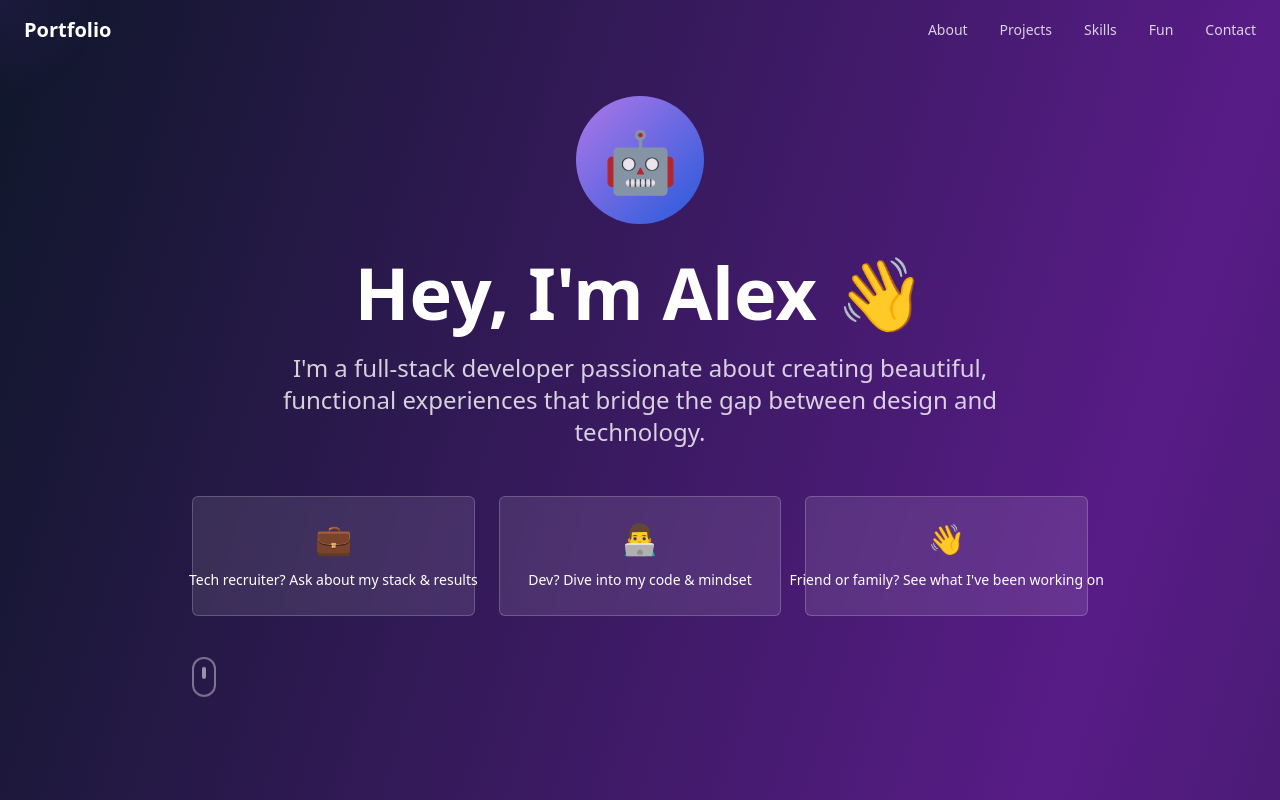
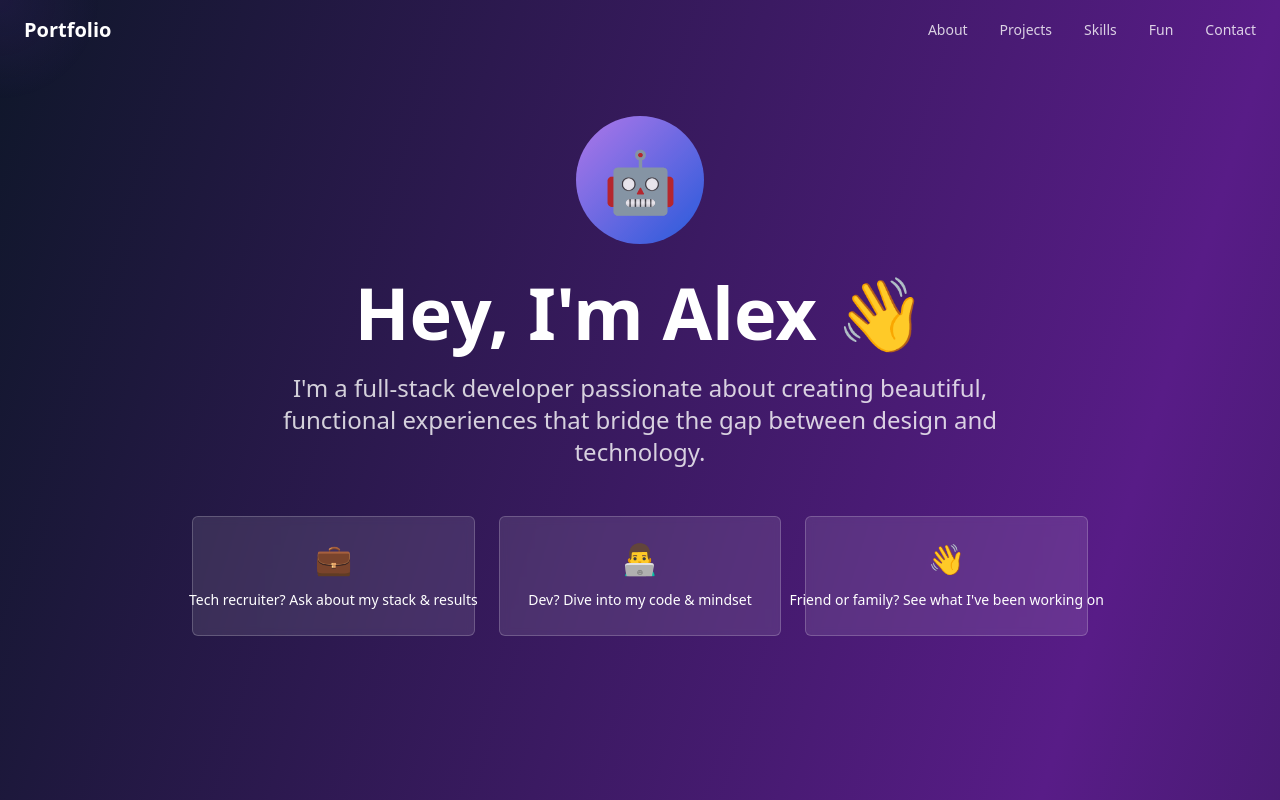
Before and after one commit to SaiGoutham-V/saigooo.github.io, a React (Vite) app: page / in a window 1280 px wide. Shown: the top 800 px of the page. Built offline with nearby package versions, Linux system fonts and the light colour scheme.

Commit message:
Remove unnecessary element
Removes the scroll indicator element from the Hero component.

```diff
--- a/src/components/Hero.tsx
+++ b/src/components/Hero.tsx
@@ -65,13 +65,6 @@ const Hero = ({ onChatOpen }: HeroProps) => {
             </Button>
           ))}
         </div>
-
-        {/* Scroll Indicator */}
-        <div className="animate-bounce">
-          <div className="w-6 h-10 border-2 border-white/40 rounded-full flex justify-center">
-            <div className="w-1 h-3 bg-white/60 rounded-full mt-2 animate-pulse"></div>
-          </div>
-        </div>
       </div>
     </section>
   );
```
